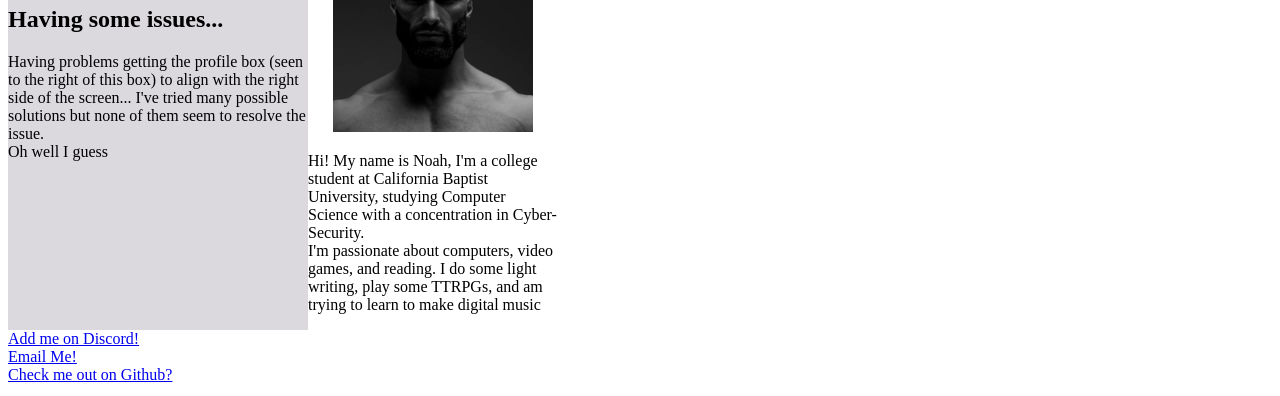
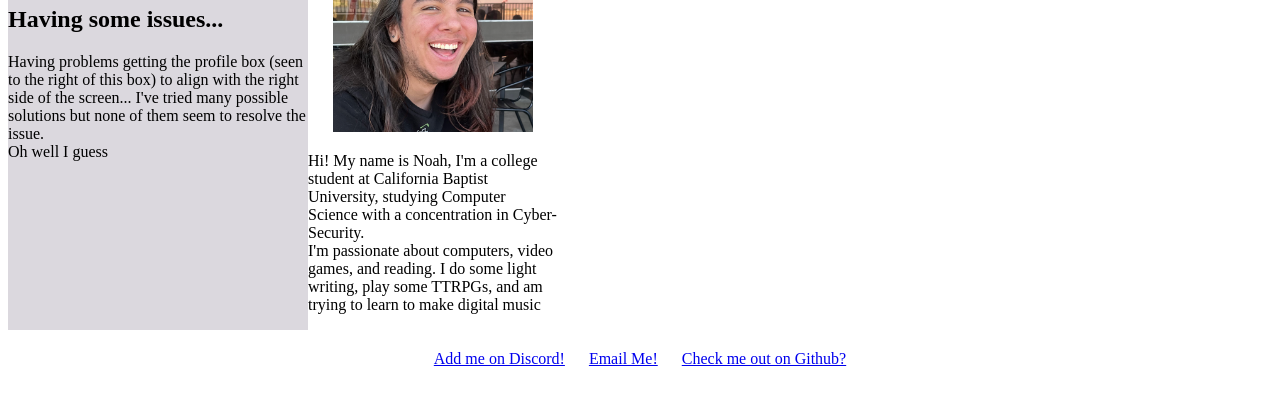
Before and after one commit to NoahTheLee/CSC321-MyFirstJavaApp, a plain HTML site: page index.html in a window 1280 px wide. Shown: the part 435-831 px from the top of the page. Drawn offline with Linux system fonts and the light colour scheme.

Commit message:
Updated profile picture to an actualy picture, did some pruning to css and tweaked a few things in the html

```diff
--- a/index.html
+++ b/index.html
@@ -35,7 +35,7 @@
             </div>
             <div class=”profile” style="text-align: center; width: 250px">
                <h1>About Me</h1>
-               <img src=profile-picture.png width="200" height="200" alt="Still
+               <img src=good-selfie.png width="200" height="200" alt="Still
                   working on finding a good picture for this, so this'll have to
                   do :)">
                <p style="text-align: left; word-wrap: break-word">
@@ -48,13 +48,13 @@
             </div>
          </div>
       </main>
-      <footer>
+      <footer style="text-align: center; padding: 20px;">
          <a href="https://discord.com/users/381223081529573378">Add me on
-            Discord!</a>
-         <br><a
+            Discord!</a><span>&nbsp;&nbsp;&nbsp;&nbsp;&nbsp;</span>
+         <a
             href="https://outlook.live.com/mail/0/deeplink/compose?to=noahjefferson.lee@calbaptist.edu"
-            target="_blank">Email Me!</a>
-         <br><a href="https://github.com/NoahTheLee/" target="_blank">Check me
+            target="_blank">Email Me!</a><span>&nbsp;&nbsp;&nbsp;&nbsp;&nbsp;</span>
+         <a href="https://github.com/NoahTheLee/" target="_blank">Check me
             out on Github?</a>
       </footer>
    </body>
```
Also changed, not shown: good-selfie.png (added), joke-profile.png (renamed from profile-picture.png), 2 other files.
